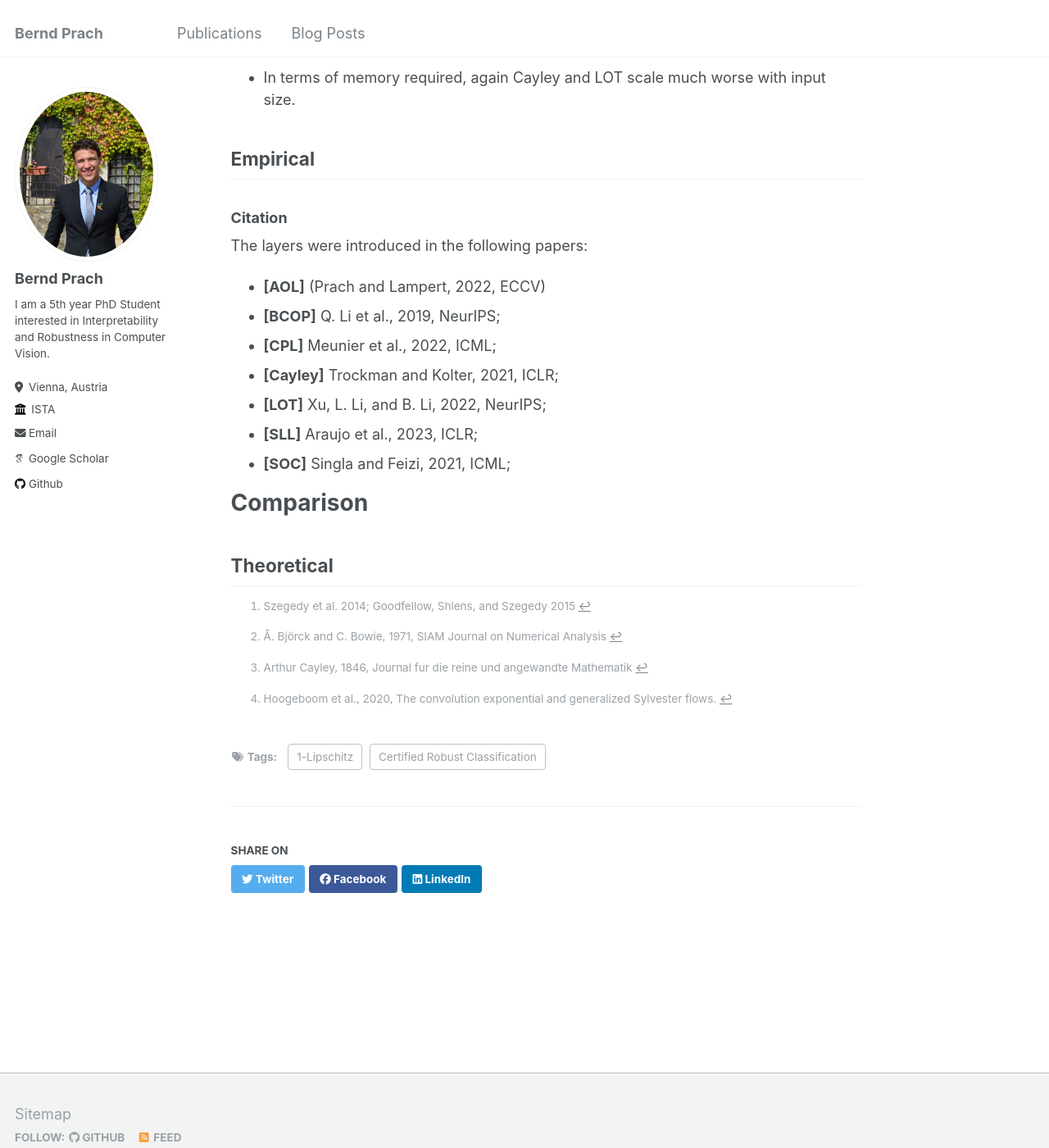
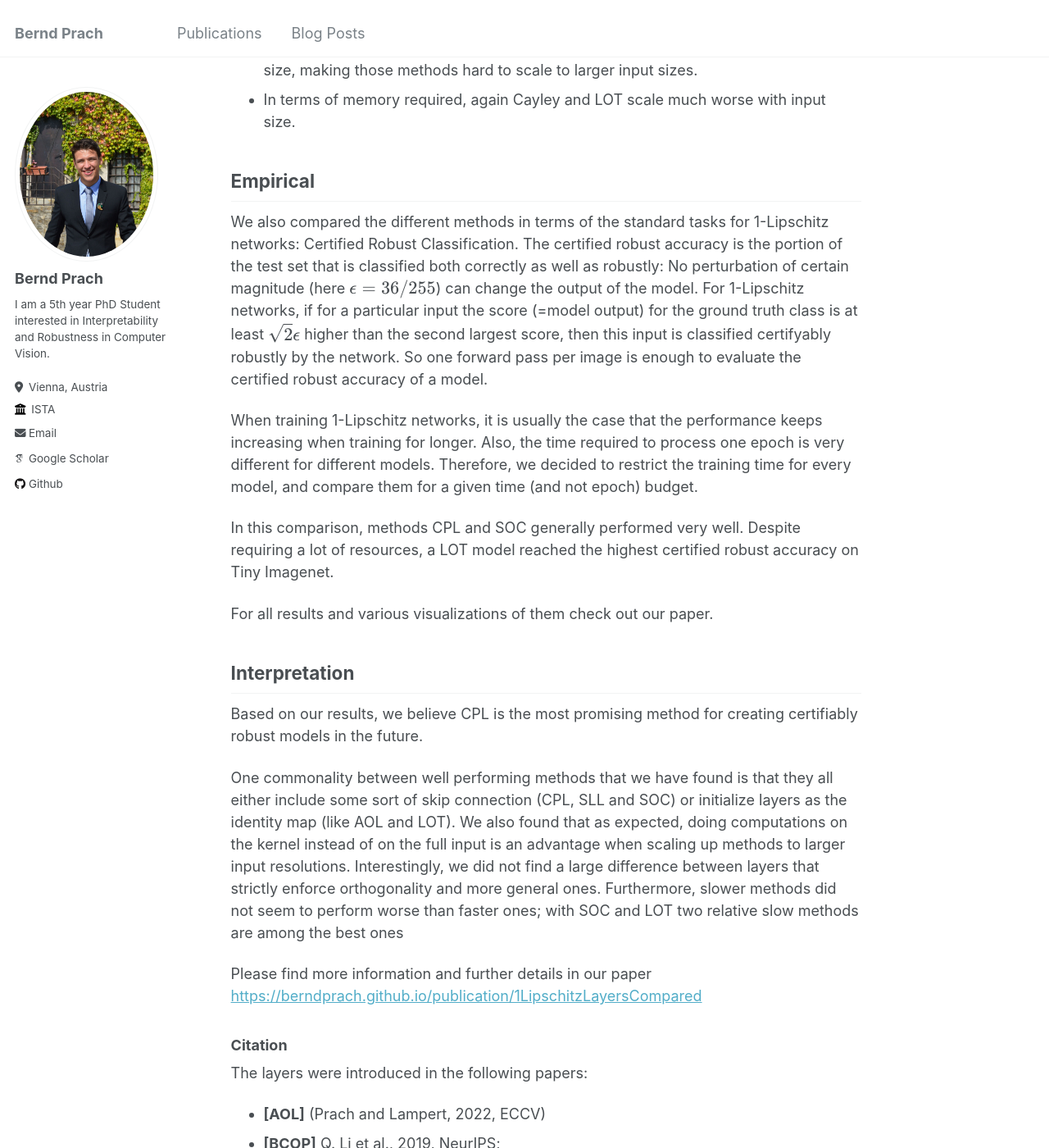
Before and after one commit to berndprach/berndprach.github.io, a Jekyll site: the page built from _posts/2024-06-26-1LipschitzLayersCompared.md, in a window 1280 px wide and 1400 px high, scrolled down 4934 px. Shown: the whole window at 82% size. Built offline with Jekyll 4.4.1, drawn with Linux system fonts in a browser that asks for light colours; some web fonts are replaced; some of the changed text lies outside the part shown.

Commit message:
Update 2024-06-26-1LipschitzLayersCompared.md

```diff
--- a/_posts/2024-06-26-1LipschitzLayersCompared.md
+++ b/_posts/2024-06-26-1LipschitzLayersCompared.md
@@ -151,15 +153,38 @@ Theoretical
 ------
 In our paper we did a theoretical comparison of different methods, considering the computational complexity and memory requirements of different methods.
 Our main findings where
-- Doing a forward pass with any of the methods is at most a costant factor worse that doing a forward pass with a standard convolution.
+- Doing a forward pass with any of the methods is at most a costant factor more expensive than doing a forward pass with a standard convolution.
 - However, apart from CPL and SOC, all methods require some preprocessing of the parameters (e.g. orthogonalization), that usually scales like \\(c^3\\), for \\(c\\) the number of channels.
 - Methods Cayley and LOT require preprocessing that furthermore depend on the input size, making those methods hard to scale to larger input sizes.
 - In terms of memory required, again Cayley and LOT scale much worse with input size.
 
 Empirical
 ------
+We also compared the different methods in terms of the standard tasks for 1-Lipschitz networks: Certified Robust Classification.
+The certified robust accuracy is the portion of the test set that is classified both correctly as well as robustly:
+No perturbation of certain magnitude (here \\(\epsilon=36/255\\)) can change the output of the model.
+For 1-Lipschitz networks, if for a particular input the score (=model output) for the ground truth class
+is at least \\(\sqrt{2} \epsilon\\) higher than the second largest score,
+then this input is classified certifyably robustly by the network.
+So one forward pass per image is enough to evaluate the certified robust accuracy of a model.
 
+When training 1-Lipschitz networks, it is usually the case that the performance keeps increasing when training for longer.
+Also, the time required to process one epoch is very different for different models. Therefore, we decided to restrict the
+training time for every model, and compare them for a given time (and not epoch) budget.
 
+In this comparison, methods CPL and SOC generally performed very well. Despite requiring a lot of resources, a LOT model reached the highest
+certified robust accuracy on Tiny Imagenet.
+
+For all results and various visualizations of them check out our paper.
+
+Interpretation
+------
+Based on our results, we believe CPL is the most promising method for creating certifiably robust models in the future.
+
+One commonality between well performing methods that we have found is that they all either include some sort of skip connection (CPL, SLL and SOC) or initialize layers as the identity map (like AOL and LOT). We also found that as expected, doing computations on the kernel instead of on the full input is an advantage when scaling up methods to larger input resolutions. Interestingly, we did not find a large difference between layers that strictly enforce orthogonality and more general ones. Furthermore, slower methods did not seem to perform worse than faster ones; with SOC and LOT two relative slow methods are among the best ones
+
+Please find more information and further details in our paper
+[https://berndprach.github.io/publication/1LipschitzLayersCompared](“1-Lipschitz Layers Compared: Memory, Speed and Certifiable Robustness”)
 
 ### Citation
 The layers were introduced in the following papers:
```
Also changed, not shown: other parts of _posts/2024-06-26-1LipschitzLayersCompared.md (+5 -3 lines).
